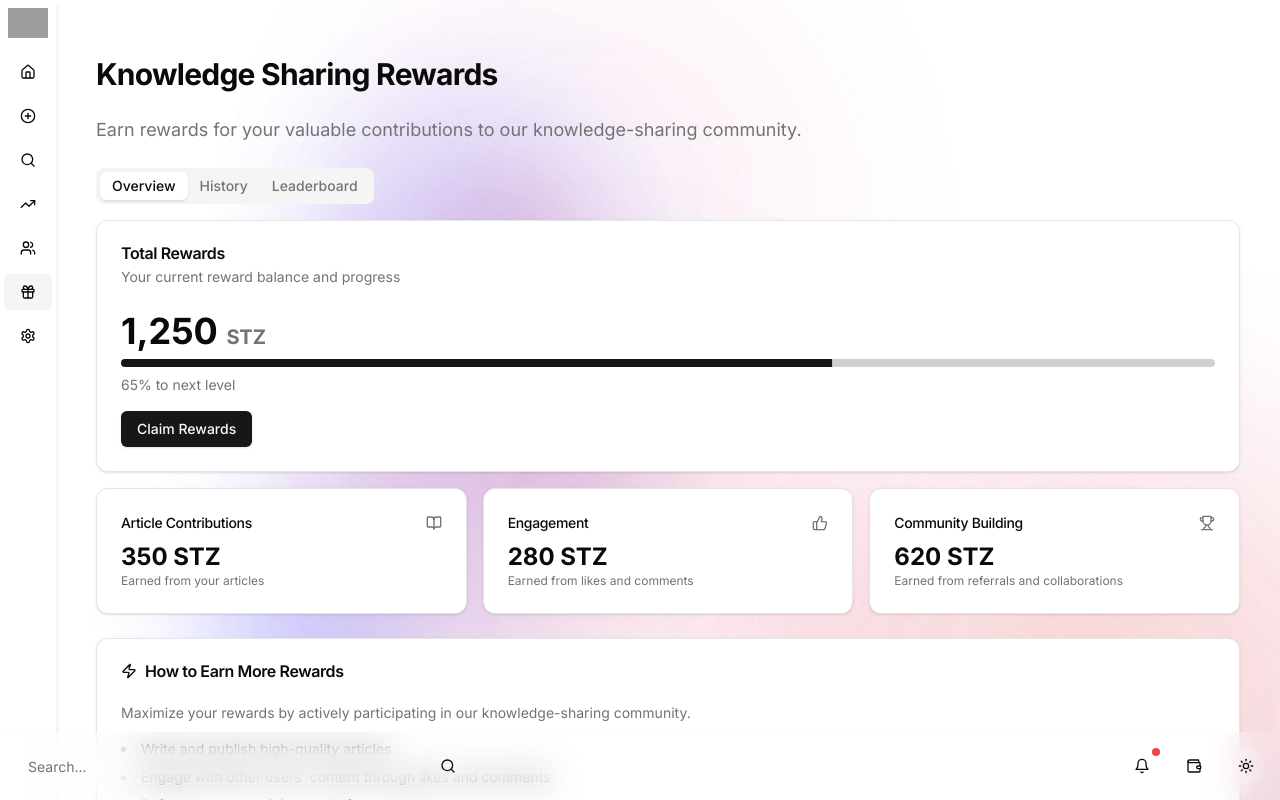
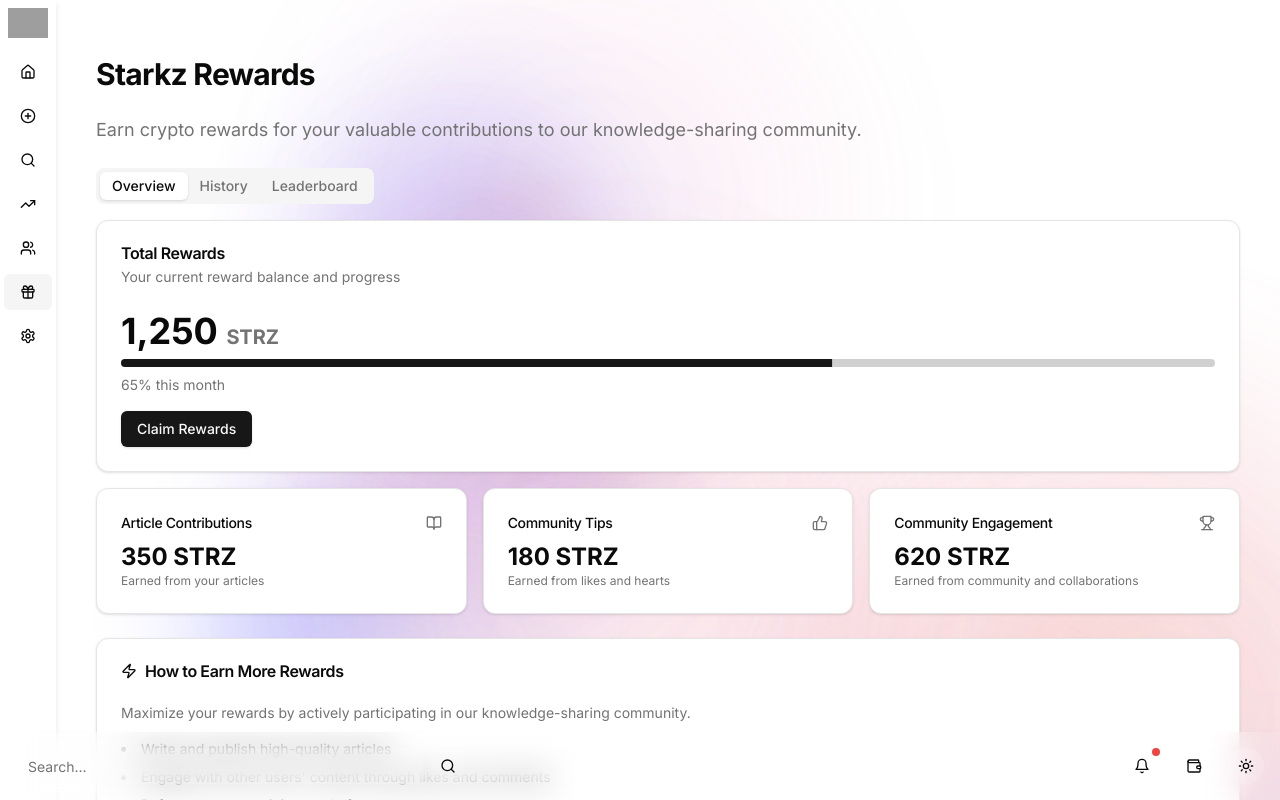
Before and after one commit to Starkz-App/Starknet-Dapp, a Next.js app in the folder src/: page /rewards in a window 1280 px wide. Built offline with nearby package versions, Linux system fonts and the light colour scheme; grey boxes are pictures that could not be loaded.

Commit message:
rewards u

```diff
--- a/src/app/rewards/page.tsx
+++ b/src/app/rewards/page.tsx
@@ -18,16 +18,16 @@ export default function RewardsPage() {
       setClaimingRewards(false)
       toast({
         title: "Rewards Claimed!",
-        description: "Your rewards have been successfully added to your account.",
+        description: "Your Starkz rewards have been successfully added to your account.",
       })
     }, 2000)
   }
 
   return (
     <div className="container mx-auto px-4 py-8 space-y-6">
-      <h1 className="text-3xl font-bold tracking-tight">Knowledge Sharing Rewards</h1>
+      <h1 className="text-3xl font-bold tracking-tight">Starkz Rewards</h1>
       <p className="text-lg text-muted-foreground">
-        Earn rewards for your valuable contributions to our knowledge-sharing community.
+        Earn crypto rewards for your valuable contributions to our knowledge-sharing community.
       </p>
       <Tabs defaultValue="overview" className="space-y-4">
         <TabsList>
@@ -42,9 +42,9 @@ export default function RewardsPage() {
               <CardDescription>Your current reward balance and progress</CardDescription>
             </CardHeader>
             <CardContent>
-              <div className="text-4xl font-bold">1,250 <span className="text-xl text-muted-foreground">STZ</span></div>
+              <div className="text-4xl font-bold">1,250 <span className="text-xl text-muted-foreground">STRZ</span></div>
               <Progress value={65} className="mt-2" />
-              <p className="text-sm text-muted-foreground mt-2">65% to next level</p>
+              <p className="text-sm text-muted-foreground mt-2">65% this month</p>
               <Button className="mt-4" onClick={handleClaimRewards} disabled={claimingRewards}>
                 {claimingRewards ? "Claiming..." : "Claim Rewards"}
               </Button>
@@ -59,7 +59,7 @@ export default function RewardsPage() {
                 <BookOpen className="h-4 w-4 text-muted-foreground" />
               </CardHeader>
               <CardContent>
-                <div className="text-2xl font-bold">350 STZ</div>
+                <div className="text-2xl font-bold">350 STRZ</div>
                 <p className="text-xs text-muted-foreground">
                   Earned from your articles
                 </p>
@@ -68,28 +68,28 @@ export default function RewardsPage() {
             <Card>
               <CardHeader className="flex flex-row items-center justify-between space-y-0 pb-2">
                 <CardTitle className="text-sm font-medium">
-                  Engagement
+                  Community Tips
                 </CardTitle>
                 <ThumbsUp className="h-4 w-4 text-muted-foreground" />
               </CardHeader>
               <CardContent>
-                <div className="text-2xl font-bold">280 STZ</div>
+                <div className="text-2xl font-bold">180 STRZ</div>
                 <p className="text-xs text-muted-foreground">
-                  Earned from likes and comments
+                  Earned from likes and hearts
                 </p>
               </CardContent>
             </Card>
             <Card>
               <CardHeader className="flex flex-row items-center justify-between space-y-0 pb-2">
                 <CardTitle className="text-sm font-medium">
-                  Community Building
+                  Community Engagement
                 </CardTitle>
                 <Trophy className="h-4 w-4 text-muted-foreground" />
               </CardHeader>
               <CardContent>
-                <div className="text-2xl font-bold">620 STZ</div>
+                <div className="text-2xl font-bold">620 STRZ</div>
                 <p className="text-xs text-muted-foreground">
-                  Earned from referrals and collaborations
+                  Earned from community and collaborations
                 </p>
               </CardContent>
             </Card>
@@ -114,7 +114,7 @@ export default function RewardsPage() {
                       <p className="font-medium">{item.action}</p>
                       <p className="text-sm text-muted-foreground">{item.date}</p>
                     </div>
-                    <div className="font-bold">+{item.points} STZ</div>
+                    <div className="font-bold">+{item.points} STRZ</div>
                   </div>
                 ))}
               </div>
@@ -141,7 +141,7 @@ export default function RewardsPage() {
                       <div className="font-bold w-6">{user.rank}</div>
                       <div>{user.name}</div>
                     </div>
-                    <div className="font-bold">{user.points} STZ</div>
+                    <div className="font-bold">{user.points} STRZ</div>
                   </div>
                 ))}
               </div>
```
